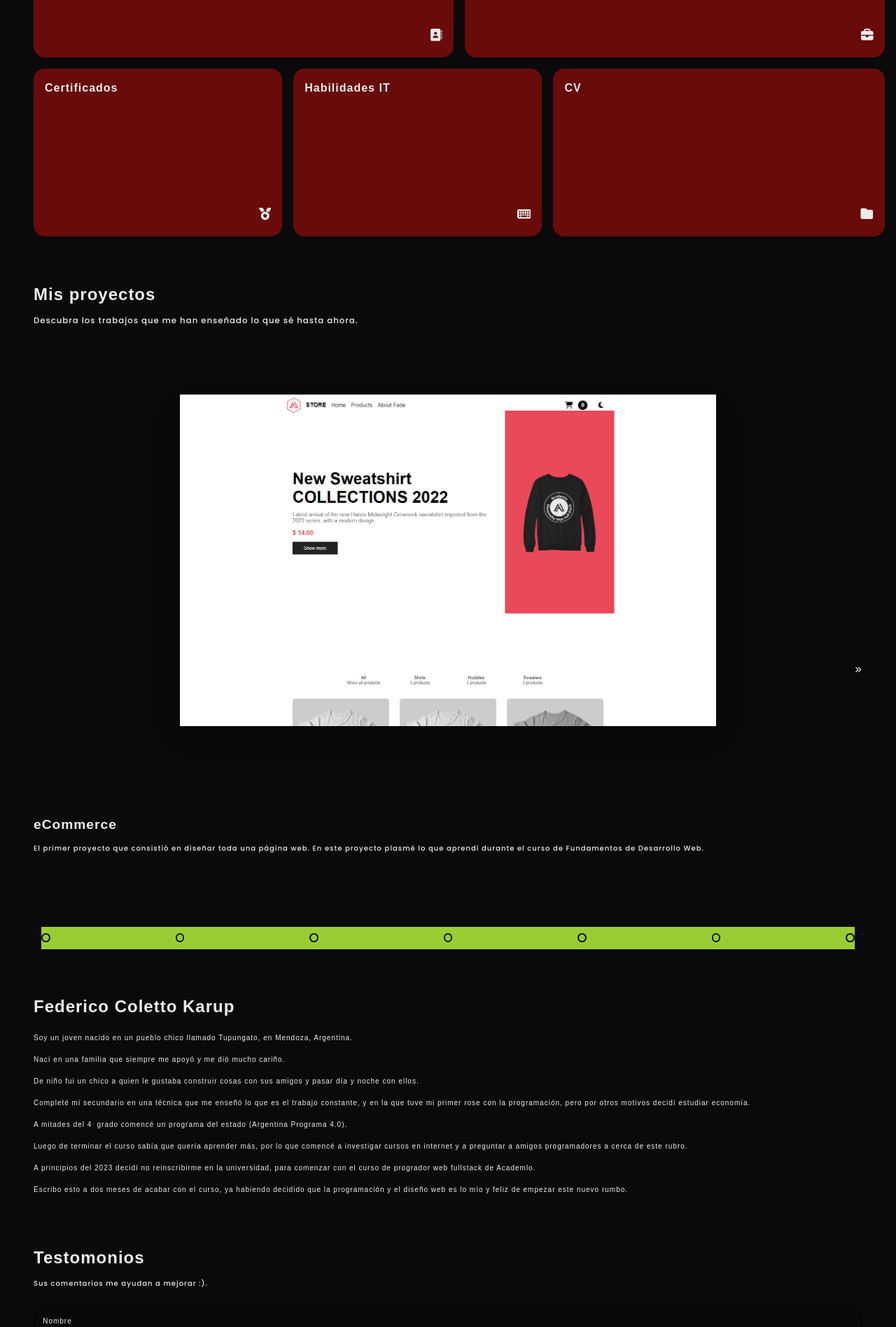
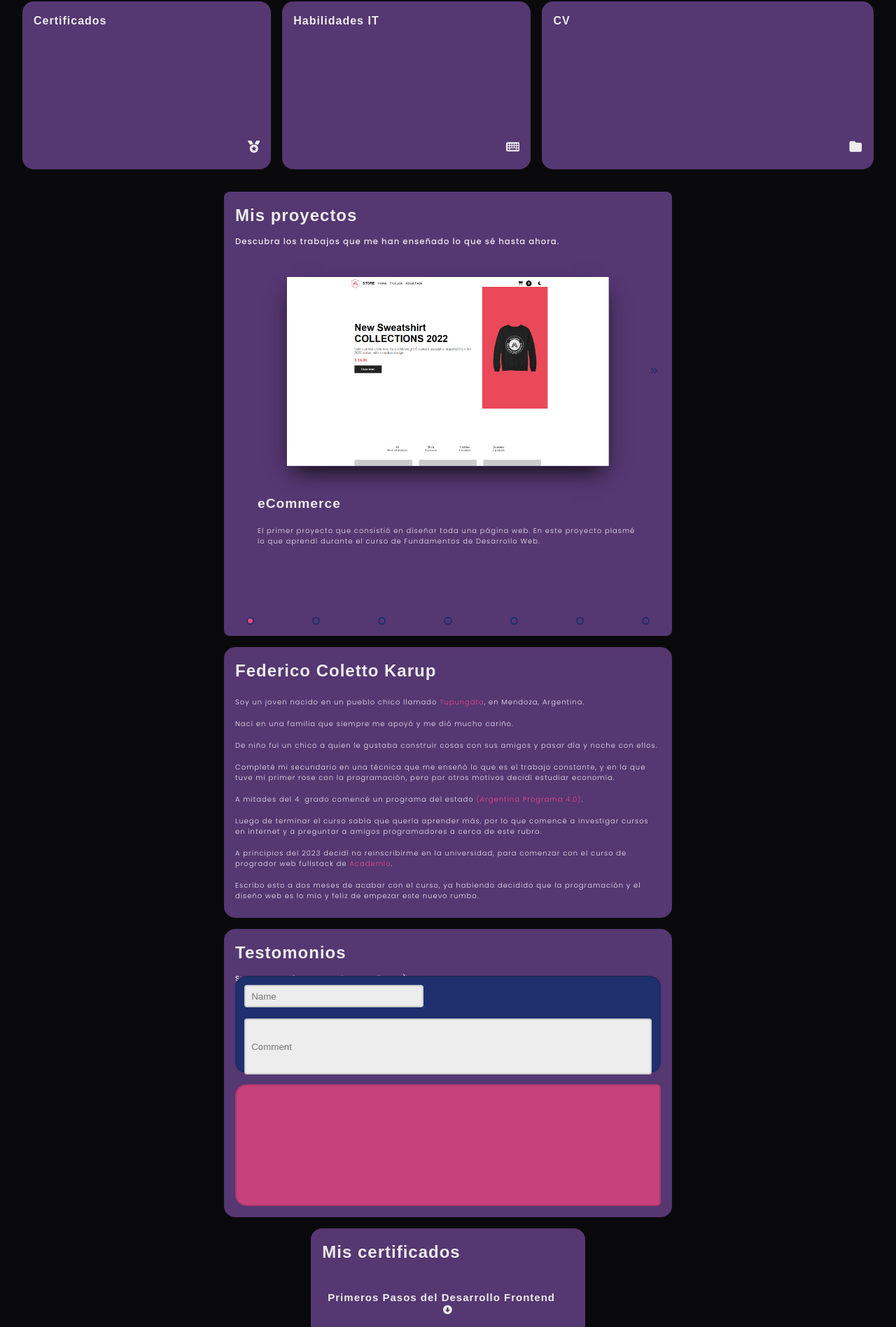
Before and after one commit to federicocoletto/my-portfolio-front, a React (Vite) app: page / in a window 1280 px wide. Shown: the part 734-2631 px from the top of the page at 70% size. Built offline with nearby package versions, Linux system fonts and the light colour scheme; a web font is replaced by a local one.

Commit message:
terminar descripcion de los proyectos

```diff
--- a/src/App.css
+++ b/src/App.css
@@ -1,27 +1,8 @@
 #root {
-	max-width: 1280px;
 	width: auto;
 	height: 100%;
-	/* margin: 0 auto; */
+	margin: 0 auto;
 	padding-bottom: 1rem;
-}
-
-.app {
-	width: auto;
-	display: flex;
-	flex-direction: column;
-	font-size: 62.5%;
-	gap: 2rem;
-
-	background-color: var(--main-black);
-	color: var(--main-white);
-	transition: background .35s, color .35s;
-}
-
-.app.light {
-	background-color: var(--main-white);
-	color: var(--main-black);
-	transition: background .35s, color .35s;
 }
 
 :root::-webkit-scrollbar {
@@ -30,40 +11,97 @@
 
 :root::-webkit-scrollbar-thumb {
 	border-radius: .5rem;
-	background-color: var(--dark-red);
+	background-color: var(--blue);
 }
 
 :root::-webkit-scrollbar-track {
-	background-color: var(--dark-white);
+	background-color: var(--white);
+}
+
+.app__container {
+	background-color: var(--black);
+	width: 100%;
+	transition: background .35s, color .35s;
+}
+
+.app__container.light {
+	background-color: var(--white);
+	transition: background .35s, color .35s;
+}
+
+.app {
+	max-width: 1280px;
+	width: auto;
+	display: flex;
+	flex-direction: column;
+	font-size: 62.5%;
+	gap: 1rem;
+
+	margin: 0 auto;
+	color: var(--white);
+}
+
+/* + DARKMODE */
+.darkmode__container {
+	height: 2rem;
+	width: 2rem;
+	position: fixed;
+	top: 0;
+	background-color: var(--purple);
+	border-radius: 50%;
+	cursor: pointer;
+	transform: scale(1);
+	transition: top .3s, background .3s, transform .3s;
+}
+
+.darkmode__container:hover {
+	transform: scale(.9);
+}
+
+.darkmode__container.show {
+	top: -2rem;
+}
+
+.darkmode__container.light {
+	background-color: var(--blue);
+	color: var(--white);
+}
+
+.darkmode__buttons {
+	height: 100%;
+	width: 100%;
+	display: grid;
+	place-content: center;
+}
+
+.darkmode__button {
+	font-size: 1rem;
 }
 
 .section {
 	display: grid;
 	place-content: center;
 	width: auto;
-	/* ? */
-	margin-left: 2rem;
+	margin: 0 1rem;
 }
 
-.section.dark {
-}
-
-/* PARTS */
+/* ? PARTS */
 .part {
-	/* ? */
-	margin: 0 1rem;
-	/* background-color: var(--); */
+	margin: 1rem 2rem;
+	background-color: var(--purple);
+	border-radius: 1rem;
+	max-width: 40rem;
+	margin: auto;
 }
 
 .part__container {
-	min-height: 100%;
+	height: auto;
 	display: flex;
 	flex-direction: column;
 	justify-content: space-between;
 	position: relative;
-	padding: 1rem 1rem;
-	margin: 0 1rem;
-	border-radius: 1rem;
+	padding: 1rem;
+
 	/*
 	*/
 }
@@ -74,11 +112,7 @@
 
 .part__container.aboutme {
 	/* background-color: var(--indigo-dye); */
-	--dark-green: #00241b;
-	--tea-green: #cfe0c3;
-	--indigo-dye: #244661;
-	--chocolate-cosmos: #481620;
-	--dark-purple: #2d0320;
+
 }
 
 .part__container.testimonies {
@@ -101,30 +135,3 @@
 	font-weight: 400;
 	margin-bottom: 1rem;
 }
-
-.darkmode__container {
-	height: 3rem;
-	width: 3rem;
-	top: 0;
-	left: 0;
-	position: sticky;
-}
-
-.darkmode__buttons {
-	height: 100%;
-	width: 100%;
-	display: grid;
-	place-content: center;
-	/* position: absolute; */
-	/* background-color: #00241b; */
-}
-
-.darkmode__button {
-	cursor: pointer;
-	font-size: 1rem;
-	/* position: absolute; */
-	/* top: 50%; */
-	/* right: .5rem; */
-	/* transform: translate(0%, -50%); */
-	/* transition: color .35s; */
-}
--- a/src/App.jsx
+++ b/src/App.jsx
@@ -12,15 +12,17 @@ function App() {
 	const [darkmodeState, setDarkmodeState] = useState(true);
 
 	return (
-		<div className={`app ${darkmodeState ? '' : 'light'}`}>
-			<DarkMode darkmodeState={darkmodeState} setDarkmodeState={setDarkmodeState}/>
-			<HeaderSection darkmodeState={darkmodeState}/>
-			<HeroesSection darkmodeState={darkmodeState}/>
-			{/* Parts */}
-			<ProjectsPart darkmodeState={darkmodeState}/>
-			<AboutmePart darkmodeState={darkmodeState}/>
-			<TestimoniesPart darkmodeState={darkmodeState}/>
-			<CertificatesPart darkmodeState={darkmodeState}/>
+		<div className={`app__container ${darkmodeState ? '' : 'light'}`}>
+			<div className="app">
+				<DarkMode darkmodeState={darkmodeState} setDarkmodeState={setDarkmodeState} />
+				<HeaderSection darkmodeState={darkmodeState} />
+				<HeroesSection darkmodeState={darkmodeState} />
+				{/* Parts */}
+				<ProjectsPart darkmodeState={darkmodeState} />
+				<AboutmePart darkmodeState={darkmodeState} />
+				<TestimoniesPart darkmodeState={darkmodeState} />
+				<CertificatesPart darkmodeState={darkmodeState} />
+			</div>
 		</div>
 	)
 }
--- a/src/components/Parts/ProjectsPart.jsx
+++ b/src/components/Parts/ProjectsPart.jsx
@@ -17,7 +17,7 @@ const ProjectsPart = () => {
 			netlify: 'https://glowing-arithmetic-3a492b.netlify.app/',
 			github: 'https://github.com/federicocoletto/fortune-cookies.git',
 			pname: 'Fortune Cookes',
-			description: 'Lorem ipsum dolor sit amet consectetur adipisicing elit. Quaerat fugiat harum et recusandae eum, modi error reprehenderit necessitatibus eos veniam iste voluptates voluptatibus quo molestiae dicta tempore corporis eveniet vero? Perferendis, aliquam eaque vel adipisci culpa consequatur. Voluptatibus voluptates, repellat quisquam tenetur atque id, unde, suscipit fugit eos debitis vel corporis. Possimus debitis commodi iure reprehenderit magni repudiandae aut inventore!',
+			description: 'Suscipit fugit eos debitis vel corporis. Possimus debitis commodi iure reprehenderit magni repudiandae aut inventore!',
 		},
 		{
 			id: 3,
@@ -82,6 +82,10 @@ const ProjectsPart = () => {
 					<h3 className="part__subtitle">Descubra los trabajos que me han enseñado lo que sé hasta ahora.</h3>
 				</header>
 				<div className="carousel">
+					<div className="carousel__buttons">
+						<i className={`fa-solid fa-angles-left prev__button ${projectPosition === 0 && 'hide'} carousel__button`} onClick={handlePrev}></i>
+						<i className={`fa-solid fa-angles-right next__button ${projectPosition === 6 && 'hide'} carousel__button`} onClick={handleNext}></i>
+					</div>
 					<div className="carousel__items" style={{ transform: `translateX(calc(-${projectPosition}00% / 7))` }}>
 						{
 							projects.map(project => (
@@ -104,10 +108,7 @@ const ProjectsPart = () => {
 							))
 						}
 					</div>
-					<footer className="carousel__footer">
-						<div className={`carousel__button ${showImg && 'hide'}`}>
-							<i className={`fa-solid fa-angles-left prev__button ${projectPosition === 0 && 'hide'}`} onClick={handlePrev}></i>
-						</div>
+					{/* <footer className="carousel__footer"> */}
 					<div className="carousel__dots">
 						<div className={`carousel__dot ${projectPosition === 0 ? 'active' : ''}`} onClick={() => setProjectPosition(0)}></div>
 						<div className={`carousel__dot ${projectPosition === 1 ? 'active' : ''}`} onClick={() => setProjectPosition(1)}></div>
@@ -117,10 +118,7 @@ const ProjectsPart = () => {
 						<div className={`carousel__dot ${projectPosition === 5 ? 'active' : ''}`} onClick={() => setProjectPosition(5)}></div>
 						<div className={`carousel__dot ${projectPosition === 6 ? 'active' : ''}`} onClick={() => setProjectPosition(6)}></div>
 					</div>
-						<div className={`carousel__button ${showImg && 'hide'}`}>
-							<i className={`fa-solid fa-angles-right next__button ${projectPosition === 6 && 'hide'}`} onClick={handleNext}></i>
-						</div>
-					</footer>
+					{/* </footer> */}
 				</div>
 			</div>
 		</section>
--- a/src/components/Parts/TestimoniesPart.jsx
+++ b/src/components/Parts/TestimoniesPart.jsx
@@ -28,16 +28,14 @@ const TestimoniesPart = () => {
 					<h2 className='part__title testimonies'>Testomonios</h2>
 					<h4 className='part__subtitle testimonies'>Sus comentarios me ayudan a mejorar :).</h4>
 				</div>
-				<form className="part__body testimonies__form" onSubmit={handleSubmit(submit)} >
-					<div className="form__input name testimonies">
-						<label htmlFor="name">Nombre</label>
-						<input type="text" {...register('name')} id='name' />
+				<form className="testimonies__form" onSubmit={handleSubmit(submit)} >
+					<div className="form__input name">
+						<input type="text" {...register('name')} id='name' placeholder="Name" />
 					</div>
-					<div className="form__input comment testimonies">
-						<label htmlFor="comment">Comentario</label>
-						<input type="text" {...register('comment')} id='comment' />
+					<div className="form__input comment">
+						<input type="text" {...register('comment')} id='comment' placeholder="Comment" />
 					</div>
-					<div className="form__input button">
+					<div className="form__button">
 						<button>Agregar testimonio</button>
 					</div>
 				</form>
--- a/src/components/Sections/HeaderSection.jsx
+++ b/src/components/Sections/HeaderSection.jsx
@@ -3,7 +3,7 @@ import '../styles/HeaderSection.css'
 
 const HeaderSection = ({darkmodeState}) => {
 	return (
-		<header className={`app__header section ${darkmodeState && 'dark'}`}>
+		<header className={`app__header section ${darkmodeState ? '' : 'light'}`}>
 			<div className="header__name">
 				<p>FEDERICO</p>
 			</div>
--- a/src/components/styles/HeaderSection.css
+++ b/src/components/styles/HeaderSection.css
@@ -1,5 +1,10 @@
 .app__header.section {
 	height: 20rem;
+	transition: color .3s;
+}
+
+.app__header.section.light {
+	color: var(--black);
 }
 
 .header__name,
--- a/src/components/styles/HeroesSection.css
+++ b/src/components/styles/HeroesSection.css
@@ -20,13 +20,13 @@
 	cursor: pointer;
 	transform: scale(1);
 	transition: transform .3s, background .3s;
-	color: var(--main-white);
-	background-color: var(--dark-red);
+	color: var(--white);
+	background-color: var(--purple);
 }
 
 .hero.light {
-	background-color: var(--dark-blue);
-	color: var(--main-white);
+	background-color: var(--purple);
+	color: var(--white);
 }
 
 .hero:hover {
@@ -58,7 +58,7 @@
 	height: 100%;
 	display: flex;
 	align-items: center;
-	color: var(--main-white);
+	color: var(--white);
 }
 
 .right {
@@ -76,17 +76,17 @@
 .hero__center {
 	width: max-content;
 	position: absolute;
-	top: 52%;
+	top: 50%;
 	left: 50%;
-	transform: translate(-50%, -50%);
+	transform: translate(-25%, -50%);
 	display: flex;
 	flex-flow: row nowrap;
 }
 
 .hero__center-text {
 	width: max-content;
-	padding: 0 .2rem;
-	animation: scroll 5.5s linear infinite forwards;
+	/* padding: 0 .2rem; */
+	animation: scroll 5.5s linear infinite;
 	visibility: hidden;
 	word-spacing: .2rem;
 	font-size: 1.3em;
@@ -95,11 +95,11 @@
 }
 
 .hero__text.right svg {
-	fill: var(--main-white);
+	fill: var(--white);
 }
 
 .hero__center-text.faster {
-	animation: scroll 3s linear infinite forwards;
+	animation: scroll 3s linear infinite;
 }
 
 .hero__center-text.show {
@@ -144,6 +144,14 @@
 
 /* + first */
 .hero.contact {
+	--black: #0a0a0c;
+	--white: #ededed;
+	--blue: #1f306e;
+	--purple: #553772;
+	--dark-pink: #8f3b76;
+	--pink: #8f3b76;
+	--salmon: #f5487f;
+	--borders: #0002;
 	height: 100%;
 }
 
--- a/src/components/styles/Parts/AboutMePart.css
+++ b/src/components/styles/Parts/AboutMePart.css
@@ -1,7 +1,14 @@
-.aboutme .part__text {
+.part__text {
+	font-family: 'Poppins', sans-serif;
 	margin: .5rem 0;
+	font-weight: 300;
+}
+
+.part__text a:hover {
+	color: var(--blue);
+	font-weight: 400;
 }
 
 .part__text a {
-	color: var(--main-brown);
+	color: var(--salmon);
 }
--- a/src/components/styles/Parts/ProjectsPart.css
+++ b/src/components/styles/Parts/ProjectsPart.css
@@ -1,12 +1,44 @@
 .part.projects {
-	border-top: 1px solid var(--borders);
+	background-color: var(--purple);
+	border-radius: .5rem;
+	position: relative;
 }
 
 .carousel {
 	background-color: transparent;
 	overflow: hidden;
-	position: relative;
 	z-index: 0;
+	width: calc(100% - 2rem);
+	margin: auto;
+}
+
+.carousel__buttons {
+	position: absolute;
+	width: calc(100% - 2.5rem);
+	height: 2rem;
+	top: 15rem;
+	left: 1.25rem;
+	display: flex;
+	justify-content: space-between;
+	align-items: center;
+}
+
+.carousel__button {
+	transition: opacity .3s;
+	opacity: 1;
+	color: var(--blue);
+	cursor: pointer;
+	transform: scale(1.1);
+	transition: background .3s, transform .3s;
+}
+
+.carousel__button:hover {
+	color: var(--salmon);
+	transform: scale(1);
+}
+
+.carousel__button.hide {
+	opacity: 0;
 }
 
 .carousel__items {
@@ -14,10 +46,10 @@
 	display: flex;
 	justify-content: flex-start;
 	transition: transform .5s ease-out;
-	position: relative;
 }
 
 .carousel__item {
+	padding: 0 1rem;
 	width: calc(100% / 7);
 	display: grid;
 	row-gap: 1.5em;
@@ -28,6 +60,7 @@
 	margin: auto;
 	position: relative;
 	padding-bottom: 56.25%;
+	height: 20rem;
 }
 
 .item__image {
@@ -36,26 +69,25 @@
 	max-width: 768px;
 	max-height: 476px;
 	position: absolute;
-	top: calc(50% - 4rem);
-	left: calc(50% - 3rem);
+	top: calc(50%);
+	left: calc(50%);
 	transform: translate(-50%, -50%);
 	object-fit: cover;
 	object-position: top;
-	margin: 3rem;
 	border-radius: .1rem;
-	box-shadow: 0px 15px 30px -10px var(--main-black);
+	box-shadow: 0px 15px 30px -10px var(--black);
 	border: 1px solid var(--borders);
 }
 
 .carousel__image-hover {
 	width: 100%;
 	height: 100%;
-	max-width: calc(768px + 3rem);
+	max-width: calc(768px);
 	overflow-y: scroll;
 	position: absolute;
-	top: 50%;
+	top: 0;
 	left: 50%;
-	transform: translate(-50%, -50%);
+	transform: translate(-50%, 0rem);
 	cursor: pointer;
 	transition: opacity .3s;
 	opacity: 0;
@@ -70,99 +102,60 @@
 }
 
 .carousel__image-hover::-webkit-scrollbar {
-	width: .4rem;
+	width: .8rem;
 }
 
 .carousel__image-hover::-webkit-scrollbar-thumb {
-	background-color: var(--main-red);
+	background-color: var(--salmon);
 	border-radius: .5rem;
 }
 
 .carousel__image-hover::-webkit-scrollbar-track {
-	background-color: var(--borders);
+	background-color: var(--blue);
 }
-
 
 .item__image-hover {
 	width: 100%;
 }
 
 .carousel__item-info {
-	height: 13rem;
+	min-height: 10rem;
 	margin-bottom: 1rem;
 }
 
-@media (min-width: 768px) {
+/* @media (min-width: 768px) {
 	.carousel__item-info {
 		height: 9rem;
 	}
 
-}
-
-.item__title {}
+} */
 
 .item__description {
 	font-family: 'Poppins', sans-serif;
 }
 
-.carousel__footer {
+.carousel__dots {
 	width: 100%;
 	display: flex;
 	justify-content: space-between;
 	align-items: center;
 }
 
-.prev__button,
-.next__button {
-	display: grid;
-	place-content: center;
-	position: relative;
-	bottom: 24rem;
-	cursor: pointer;
-}
-
-.carousel__button.false {
-	/* display: none; */
-}
-
-.carousel__button {
-	transition: opacity .3s;
-	opacity: 1;
-}
-
-.carousel__button.hide {
-	opacity: 0;
-}
-
-.prev__button.hide,
-.next__button.hide {
-	visibility: hidden;
-}
-
-.carousel__dots {
-	background-color: yellowgreen;
-	height: 2rem;
-	width: 100%;
-	display: flex;
-	align-items: center;
-	justify-content: space-between;
-}
-
 .carousel__dot {
-	width: .8rem;
-	height: .8rem;
+	width: .7rem;
+	height: .7rem;
 	border-radius: 50%;
-	border: 2px solid var(--dark-blue);
+	border: 2px solid var(--blue);
 	cursor: pointer;
 	background: transparent;
 }
 
 .carousel__dot.active {
-	background: var(--main-red);
+	background-color: var(--salmon);
 	transition: background .3s;
 }
 
 .item__title {
-	margin-bottom: .7rem;
+	margin-bottom: 1rem;
 	font-size: 1.2rem;
 }
--- a/src/components/styles/Parts/TestimoniesPart.css
+++ b/src/components/styles/Parts/TestimoniesPart.css
@@ -1,60 +1,59 @@
+.part.testimonies {
+	padding-bottom: 2rem;
+	width: 100%;
+}
+
 .part__container.testimonies {
 	display: grid;
-	grid-template-rows: 5rem 18rem 20rem;
+	grid-template-rows: 10% 40% 50%;
 	grid-template-columns: 1fr;
-	row-gap: .5rem;
+	row-gap: 1rem;
 }
 
 .testimonies__form {
-	background-color: var(--borders);
+	background-color: var(--blue);
 	width: 100%;
 	height: 100%;
 	display: flex;
 	flex-direction: column;
 	gap: 1rem;
-	border: 2px solid #0002;
+	border: 2px solid var(--borders);
 	padding: .7rem;
 	border-radius: 1rem;
 }
 
-.form__input {
-	display: flex;
-	flex-direction: column;
-	align-items: start;
-	gap: .2rem;
-	width: 100%;
+.form__input input {
+	max-width: 16rem;
+	min-height: 2rem;
+	padding-left: .5rem;
+	border-radius: .25rem;
+	border: 2px solid var(--borders);
 }
 
 .form__input.comment {
-	height: 10rem;
-	/* display: flex;
-	flex-direction: column;
-	justify-content: flex-start; */
-}
-
-.form__input input {
-	max-width: 15rem;
-	padding: .3rem .5rem;
-	border-radius: 1rem;
-	border: none;
-	background-color: var(--main-white);
-	opacity: 1;
-	/* box-shadow: 0 15px 30px 10px #00000055; */
+	min-height: 5rem;
+	width: 100%;
 }
 
 .form__input.comment input {
 	max-width: none;
 }
 
-.form__input button {
-	background-color: var(--main-purple);
+.form__button {
+	width: 100%;
+	height: 100%;
+	display: flex;
+}
+
+.form__button button {
+	background-color: var(--purple);
 }
 
 .testimonies__cards {
-	background-color: var(--borders);
+	background-color: var(--pink);
 	display: flex;
 	flex-flow: column-reverse;
-	gap: .4rem;
+	gap: .5rem;
 	width: 100%;
 	overflow: auto;
 	border-top-left-radius: 1rem;
--- a/src/index.css
+++ b/src/index.css
@@ -8,7 +8,7 @@
 	line-height: 1.5;
 	letter-spacing: 1px;
 
-	background-color: var(--main-white);
+	/* background-color: var(--main-white); */
 
 	font-synthesis: none;
 	text-rendering: optimizeLegibility;
@@ -17,20 +17,30 @@
 	-webkit-text-size-adjust: 100%;
 
 	/* colors */
-	--main-black: #0a0a0c;
-	--main-white: #ededed;
-	--dark-blue: #071635;
-	--light-blue: #1b2ead;
-	--dark-red: #690b0b;
-	--light-red: #a70b0b;
+	--black: #0a0a0c;
+	--white: #ededed;
+	--blue: #1f306e;
+	--purple: #553772;
+	--dark-pink: #8f3b76;
+	--pink: #c7417b;
+	--salmon: #f5487f;
 	--borders: #0002;
-
 }
 
 * {
 	box-sizing: border-box;
 	margin: 0;
 	padding: 0;
+}
+
+body {
+	/* display: grid;
+	justify-content: center;
+	width: auto; */
+	background-color: var(--black);
+}
+body.light {
+	background-color: var(--white);
 }
 
 a {
@@ -59,6 +69,7 @@ sup {
 input {
 	width: 100%;
 	height: 100%;
+	background-color: var(--white);
 }
 
 ul {
```
Also changed, not shown: src/components/Sections/DarkMode.jsx (+14 -2 lines). Lines whose indentation alone changed are shown as unchanged.
